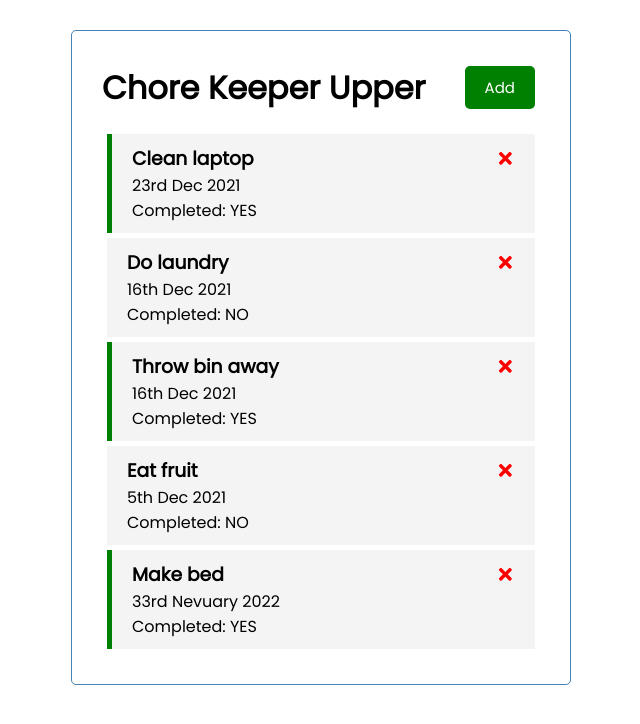
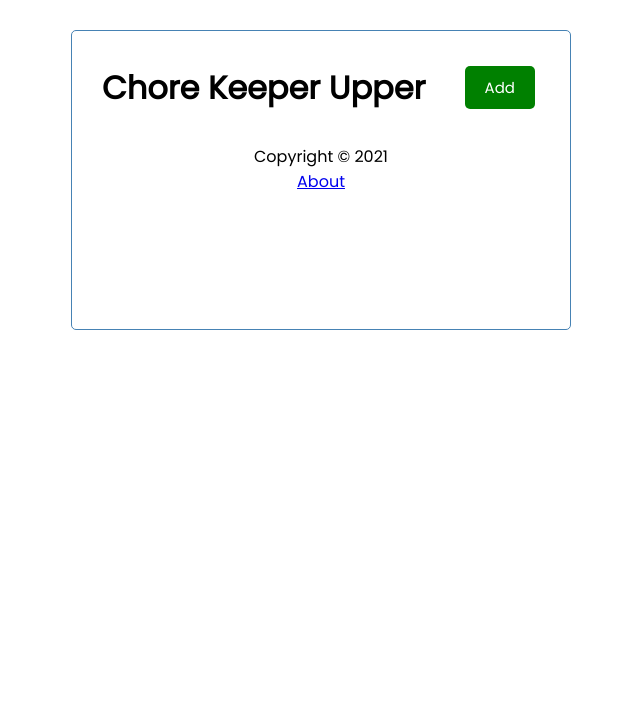
Before and after one commit to VioletViolaVi/React_Crash_Course, a React (Create React App) app in the folder react_task_tracker/: page /about in a window 1280 px wide. Shown: the top 724 px of the page, without its empty margins (319-959 px from the left). Built offline with nearby package versions, Linux system fonts and the light colour scheme; data requests are answered from the project's data file.

Commit message:
Add routing ability to app.

```diff
--- a/react_task_tracker/src/App.js
+++ b/react_task_tracker/src/App.js
@@ -1,5 +1,8 @@
 import { useState, useEffect } from "react";
+import { BrowserRouter as Router, Route, Routes } from "react-router-dom";
+import About from "./components/About";
 import AddTask from "./components/AddTask";
+import Footer from "./components/Footer";
 import Header from "./components/Header";
 import Tasks from "./components/Tasks";
 
@@ -80,18 +83,31 @@
     }
 
   return (
+      <Router>
         <div className="container">
           <Header onAdd={() =>
             setShowAddChore(!showAddChore)}
             showAdd={showAddChore}
           />
+          <Routes>
+            <Route path="/" exact render={props => (
+              <>
                 {showAddChore && <AddTask onAdd={addChore}/>}
                 {
                   chores.length > 0 ? (
                     <Tasks chores={chores} onDelete={deleteChore} onToggle={toggleReminder} />)
                     : ("No chores to left to do.")
                 }
+              </>
+            )} />
+          </Routes>
+
+          <Routes>
+            <Route path="/about" component={About} />
+          </Routes>
+          <Footer />
         </div>
+      </Router>
   );
 }
 
--- /dev/null
+++ b/react_task_tracker/src/components/About.js
@@ -0,0 +1,12 @@
+import { Link } from "react-router-dom";
+
+const About = () => {
+    return (
+        <div>
+            <h4>Version 1.0.0</h4>
+            <Link to="/">Go Back</Link>
+        </div>
+    )
+}
+
+export default About
--- /dev/null
+++ b/react_task_tracker/src/components/Footer.js
@@ -0,0 +1,12 @@
+import { Link } from "react-router-dom";
+
+const Footer = () => {
+    return (
+        <footer>
+            <p>Copyright &copy; 2021</p>
+            <Link to="/about">About</Link>
+        </footer>
+    )
+}
+
+export default Footer
```
Lines whose indentation alone changed are shown as unchanged.
